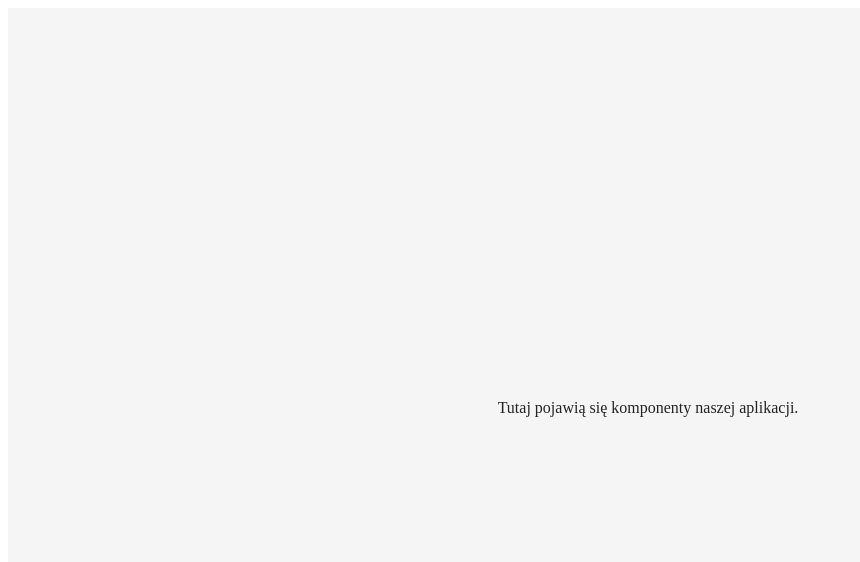
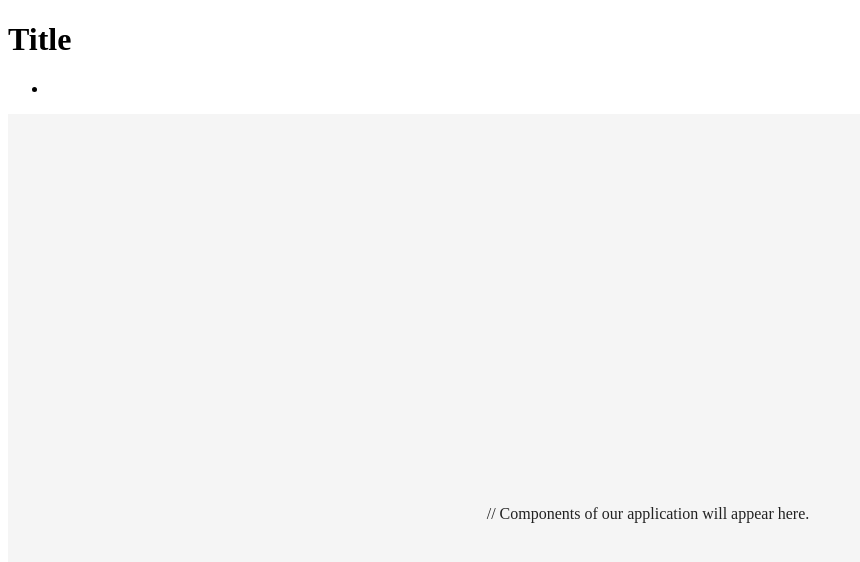
Before and after one commit to MichalAW/Loadery, a React app: page / in a window 1280 px wide. Shown: the top 562 px of the page, without its empty margins (0-860 px from the left). Built offline with nearby package versions, Linux system fonts and the light colour scheme.

Commit message:
problem wwith title

```diff
--- a/src/components/Title.js
+++ b/src/components/Title.js
@@ -0,0 +1,4 @@
+const Title = props => <h1>{props.title}</h1>
+
+
+export default Title;
--- a/src/containers/App.js
+++ b/src/containers/App.js
@@ -1,6 +1,7 @@
 import React from 'react';
 import uuid from 'uuid';
 import style from './App.css';
+import Title from './components/Title';
 
 class App extends React.Component {
     constructor(props) {
@@ -30,12 +31,22 @@ class App extends React.Component {
     }
 
     render() {
-    return (
-        <div className={style.TodoApp}>
-            Tutaj pojawią się komponenty naszej aplikacji.
-        </div>
-    );
-}
+        return (
+            <div>
+                <div className={style.Title}>
+                    <h1>Title</h1>
+                    <div>
+                        <ul>
+                            <li></li>
+                        </ul>
+                    </div>
+                </div>
+                <div className={style.TodoApp}>
+                    // Components of our application will appear here.
+                </div>
+            </div>
+        );
+    }
 }
 
 export default App;
--- a/src/index.js
+++ b/src/index.js
@@ -2,7 +2,4 @@ import React from 'react';
 import ReactDOM from 'react-dom';
 import App from './containers/App'
 
-ReactDOM.render(
-    <App/>,
-    document.getElementById('app')
-);
+ReactDOM.render(<App/>,document.getElementById('app'));
--- a/webpack.config.js
+++ b/webpack.config.js
@@ -1,3 +1,12 @@
+const path = require('path');
+
+module.exports = {
+    entry: './src/app.js',
+    output: {
+        path: path.resolve(__dirname, 'build'),
+        filename: 'app.bundle.js'
+    },
+    module: {
        rules: [{
                test: /\.js$/,
                loader: "babel-loader"
@@ -16,3 +25,5 @@ rules: [{
                ]
            }
        ]
+    }
+};
```
Also changed, not shown: package.json (+4 -5 lines). Lines whose indentation alone changed are shown as unchanged.
